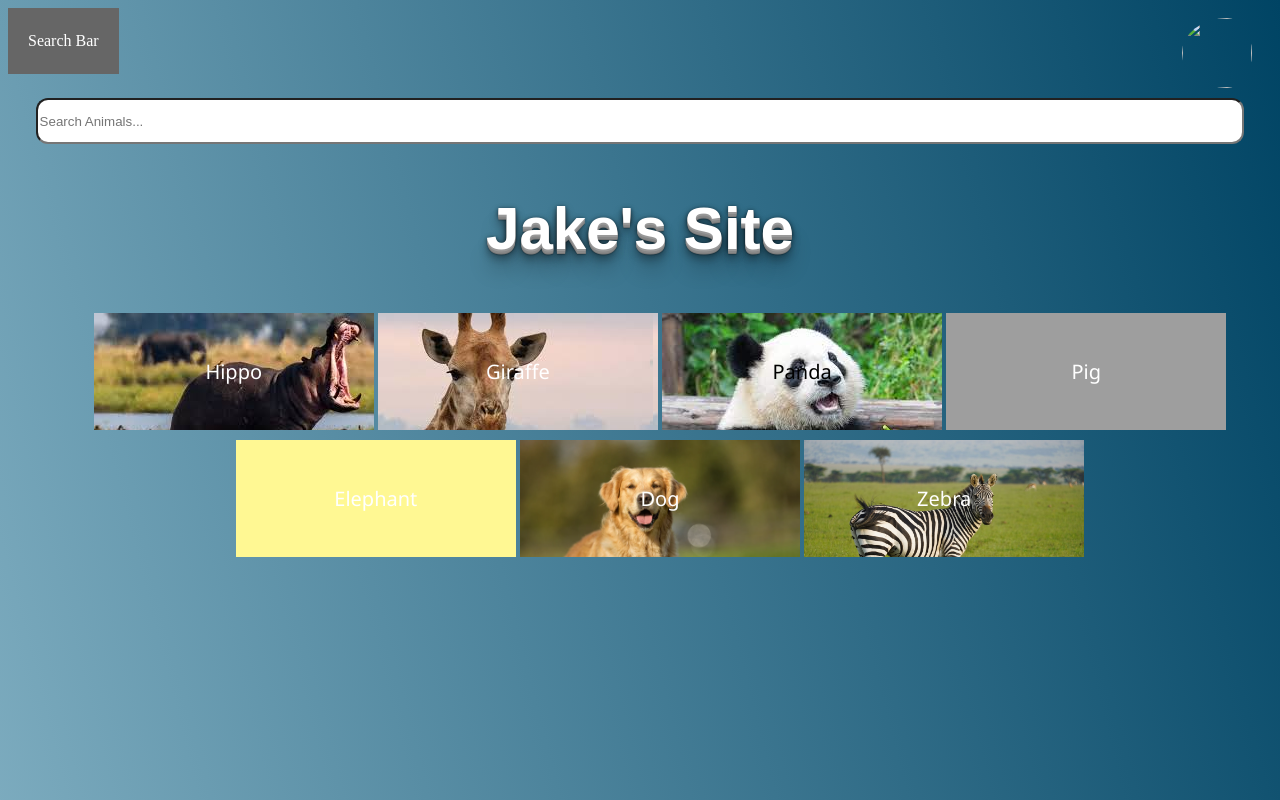
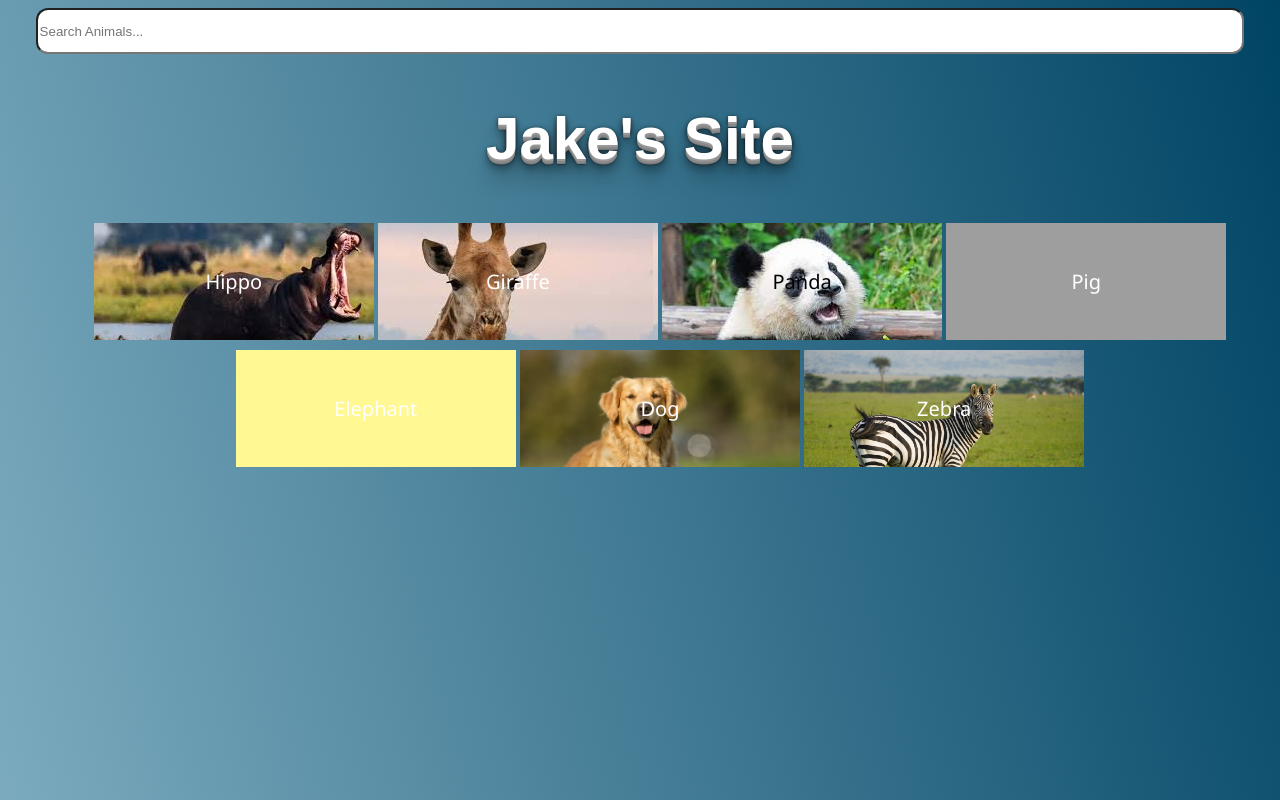
Before and after one commit to Figi8Cake/PersonalSite, a plain HTML site: page index.html in a window 1280 px wide. Drawn offline with Linux system fonts and the light colour scheme; grey boxes are pictures that could not be loaded.

Commit message:
Update index.html

```diff
--- a/index.html
+++ b/index.html
@@ -121,10 +121,6 @@ body h1 {
         <title>Jake's Site</title>
     </head>
     <body>
-        <div class="navbar">
-            <a href="/" class="active">Search Bar</a>
-            <img src="assets/fig1-1-676x336.png" style="width:70px;height: 70px;">
-          </div>
         <input id="searchbar" onkeyup="myFunction()" type="text"
         name="search" placeholder="Search Animals...">
         <span id="topbar">
```
